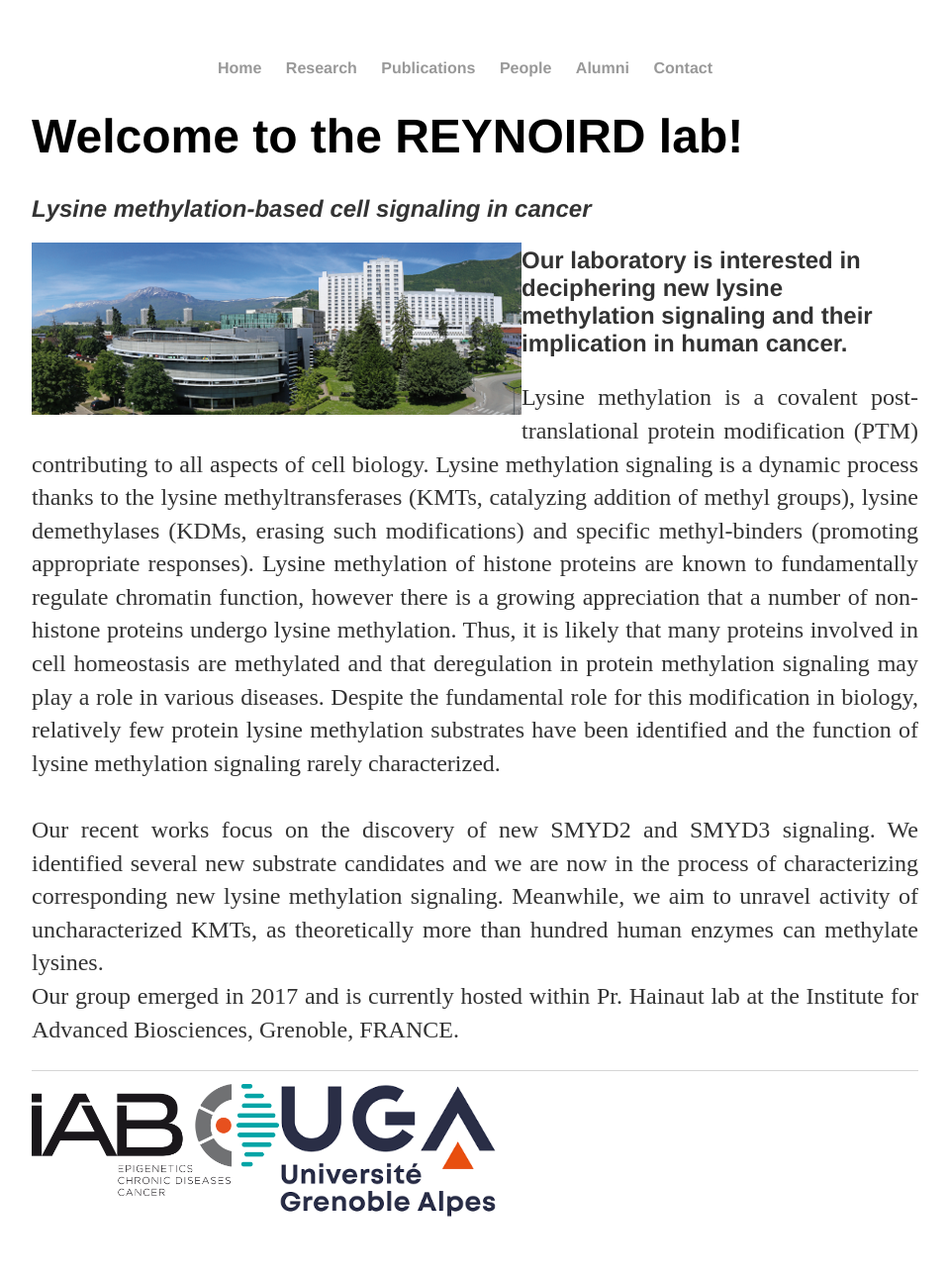
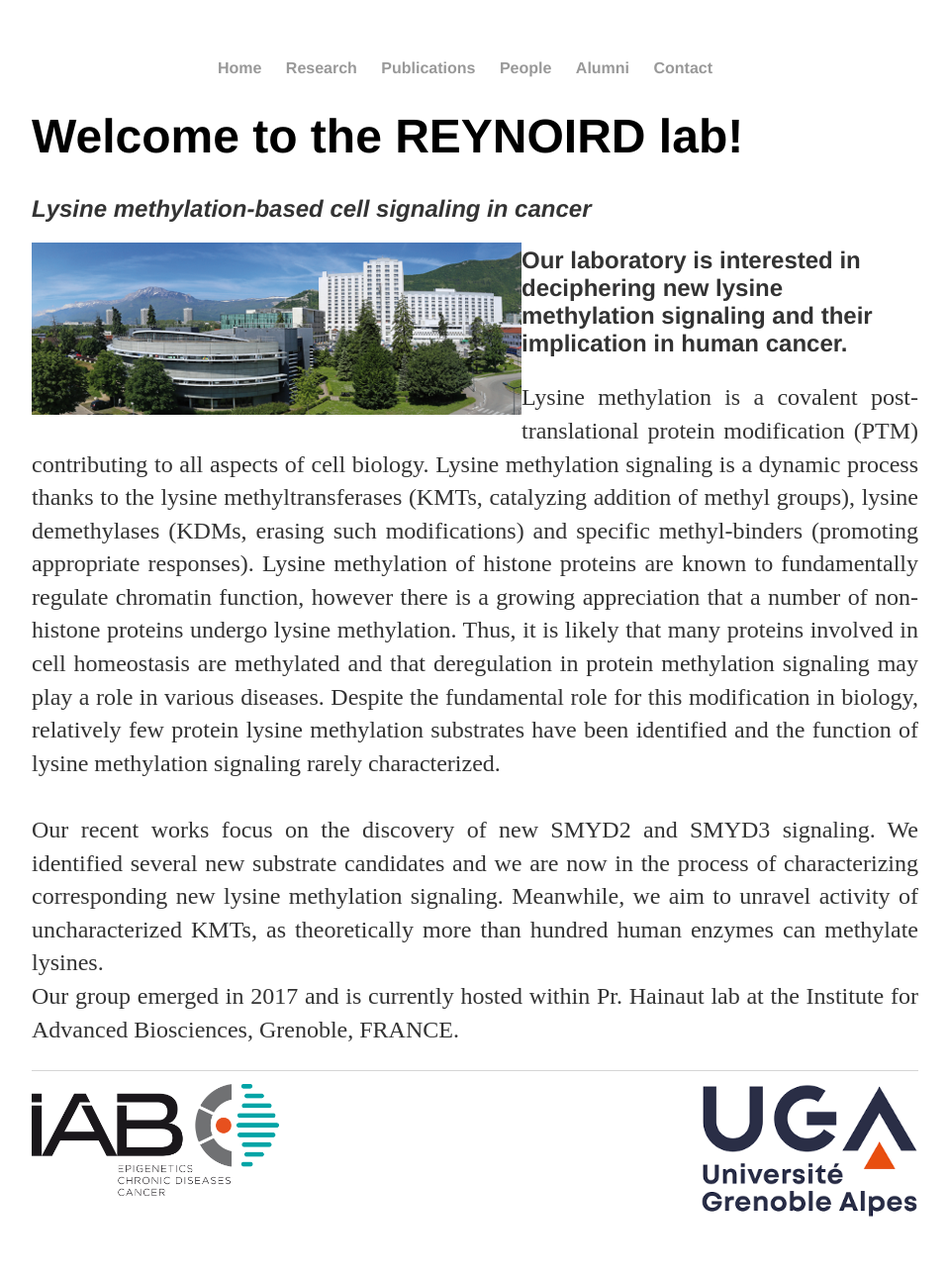
Before and after one commit to Reynoird-Lab/Reynoird-lab.github.io, a Jekyll site: the page built from index.html, in a window 1280 px wide. Shown: the whole page at 99% size, without its empty margins (160-1119 px from the left). Built offline with Jekyll 4.4.1, drawn with Linux system fonts in a browser that asks for light colours; Markdown is read by kramdown in place of the engine named in the settings; after the commit the page ends 1230 px from its top, so only the background shows below that.

Commit message:
Update default.html

```diff
--- a/_layouts/default.html
+++ b/_layouts/default.html
@@ -25,7 +25,7 @@
 	    		<ul>
 	        		<li>
 	        			<a href="https://iab.univ-grenoble-alpes.fr/?language=en"> <img alt="IAB" src="https://reynoird-lab.github.io/Images/IAB%20logo%20coul.png" align="left" width="250"></a>
-					<a href="https://univ-grenoble-alpes.fr/english"> <img alt="UGA" src="https://reynoird-lab.github.io/Images/UGA.png" align="rught" width="220"></a>
+					<a href="https://univ-grenoble-alpes.fr/english"> <img alt="UGA" src="https://reynoird-lab.github.io/Images/UGA.png" align="right" width="220"></a>
 				</li>
 				</ul>
 			</footer>
```
